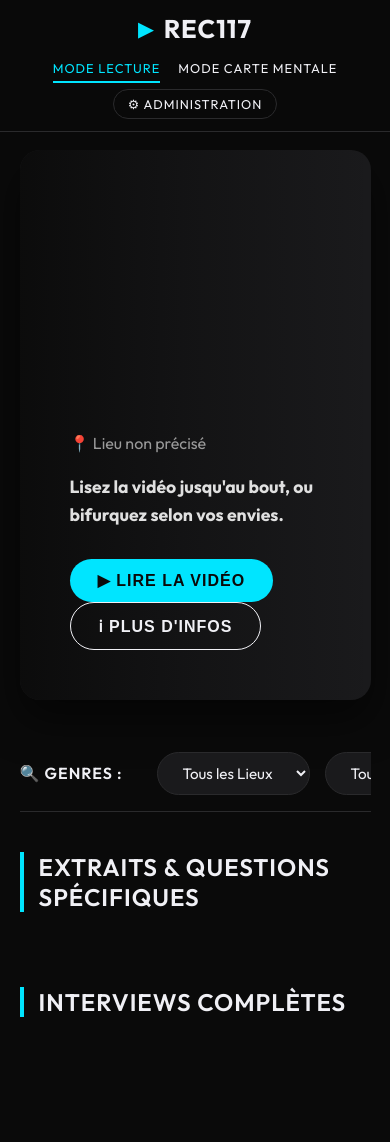
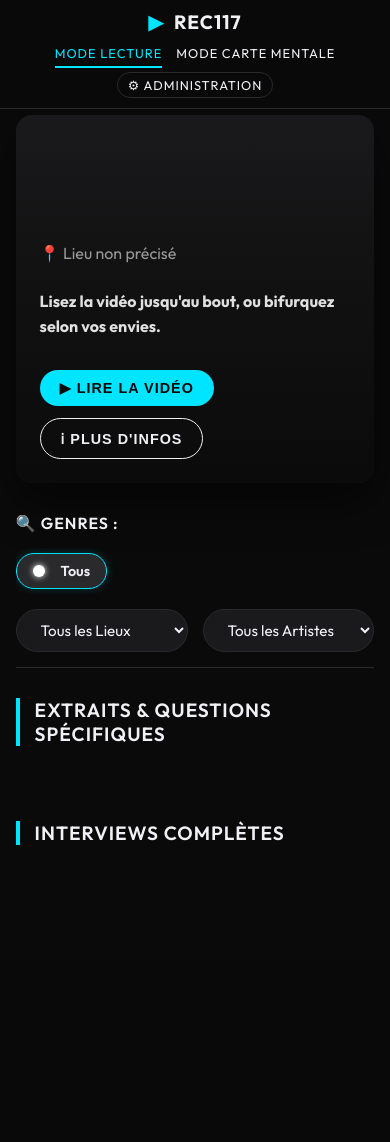
Before and after one commit to alexandre1dias/SAE_BUT3_Site_Navigateur_Video, a Django app: page /rec117/ in a window 390 px wide. After the commit the page ends 845 px from the top, so only its background shows below. Run offline with Django 5.2, Linux system fonts and the light colour scheme; data that the repository does not hold is empty.

Commit message:
responsive

```diff
--- a/SaeProj/rec117/static/rec117/css/common.css
+++ b/SaeProj/rec117/static/rec117/css/common.css
@@ -115,18 +115,23 @@ header {
 }
 
 /* --- Barre de navigation sur téléphone --- */
-@media (max-width: 700px) {
+@media (max-width: 900px) {
     header {
-        flex-direction: column;
-        gap: 10px;
-        padding: 12px 4%;
+        flex-wrap: wrap;
+        justify-content: center;
+        gap: 6px 12px;
+        padding: 10px 4%;
+    }
+
+    .logo {
+        font-size: 1.2rem;
     }
 
     .nav-links {
         display: flex;
         flex-wrap: wrap;
         justify-content: center;
-        gap: 6px 18px;
+        gap: 4px 14px;
     }
 
     .nav-links a {
@@ -134,7 +139,11 @@ header {
         font-size: 0.8rem;
     }
 
+    .nav-links a.nav-admin {
+        padding: 4px 10px;
+    }
+
     body {
-        padding-top: 150px !important;
+        padding-top: 115px !important;
     }
 }
--- a/SaeProj/rec117/static/rec117/css/home.css
+++ b/SaeProj/rec117/static/rec117/css/home.css
@@ -220,3 +220,68 @@ body {
 .card[hidden] {
     display: none;
 }
+
+/* --- Responsive --- */
+
+/* Boutons du hero : espacés et qui passent à la ligne proprement */
+.hero-buttons {
+    display: flex;
+    flex-wrap: wrap;
+    gap: 12px;
+}
+
+/* Les cartes ne dépassent jamais la largeur de l'écran */
+.carousel {
+    grid-template-columns: repeat(auto-fill, minmax(min(320px, 100%), 1fr));
+}
+
+/* Pas d'effet de survol « collé » sur écran tactile */
+@media (hover: none) {
+    .card:hover,
+    .chip-btn:hover {
+        transform: none;
+    }
+}
+
+@media (max-width: 900px) {
+    .hero {
+        height: auto;
+        min-height: 320px;
+        padding: 24px;
+        margin: 0 4% 30px;
+        border-radius: 16px;
+    }
+
+    .hero::before {
+        background: linear-gradient(to top, rgba(10, 10, 10, 0.95) 0%, rgba(10, 10, 10, 0.5) 60%, transparent 100%);
+    }
+
+    .hero-title { font-size: 2rem; }
+    .hero-desc  { font-size: 1rem; }
+
+    .hero-meta {
+        flex-direction: column;
+        align-items: flex-start;
+        gap: 6px;
+    }
+
+    .filters-bar {
+        flex-wrap: wrap;
+        overflow-x: visible;
+        margin: 10px 4% 30px;
+    }
+
+    .genre-chips-container {
+        flex: 1 1 100%;
+        min-width: 0;
+    }
+
+    .filter-select {
+        flex: 1 1 140px;
+        min-width: 0;
+    }
+
+    .content-section { padding: 0 4% 40px; }
+    .row-title { font-size: 1.2rem; }
+    .carousel { gap: 18px; }
+}
--- a/SaeProj/rec117/static/rec117/css/modal.css
+++ b/SaeProj/rec117/static/rec117/css/modal.css
@@ -297,3 +297,76 @@ body.modal-ouverte {
     height: 100%;
     border: 0;
 }
+
+/* --- Modale sur téléphone --- */
+@media (max-width: 700px) {
+    /* Plein écran ; dvh tient compte de la barre d'adresse mobile */
+    .modal-content {
+        width: 100%;
+        height: 100dvh;
+        max-height: 100dvh;
+        border-radius: 0;
+        overflow-y: auto;
+    }
+
+    .modal-header {
+        height: auto;
+        min-height: 220px;
+        padding: 60px 20px 20px;
+    }
+
+    /* Titre au-dessus, bouton et choix du lecteur en dessous */
+    .modal-header-content {
+        flex-direction: column;
+        align-items: flex-start;
+        gap: 14px;
+    }
+
+    .modal-header h2 {
+        font-size: 1.6rem;
+        max-width: 100%;
+    }
+
+    .modal-actions {
+        display: flex;
+        flex-wrap: wrap;
+        gap: 10px;
+    }
+
+    /* Pendant la lecture, la vidéo garde son format 16/9 */
+    .modal-header.en-lecture {
+        min-height: 0;
+        padding: 0;
+    }
+
+    .close-btn { top: 12px; right: 12px; }
+
+    .modal-body {
+        padding: 20px;
+        overflow: visible;
+    }
+
+    .modal-info {
+        flex-wrap: wrap;
+        gap: 10px;
+    }
+
+    /* Description puis bloc d'infos, l'un sous l'autre */
+    .modal-layout {
+        flex-direction: column;
+        gap: 20px;
+    }
+
+    .modal-meta-box { align-self: stretch; }
+
+    .btn {
+        padding: 10px 20px;
+        font-size: 0.9rem;
+    }
+
+    /* Bifurcations : un bouton par ligne */
+    .btn-related {
+        width: 100%;
+        text-align: left;
+    }
+}
```
Also changed, not shown: SaeProj/rec117/static/rec117/css/mindmap.css (+32 -0 lines).
